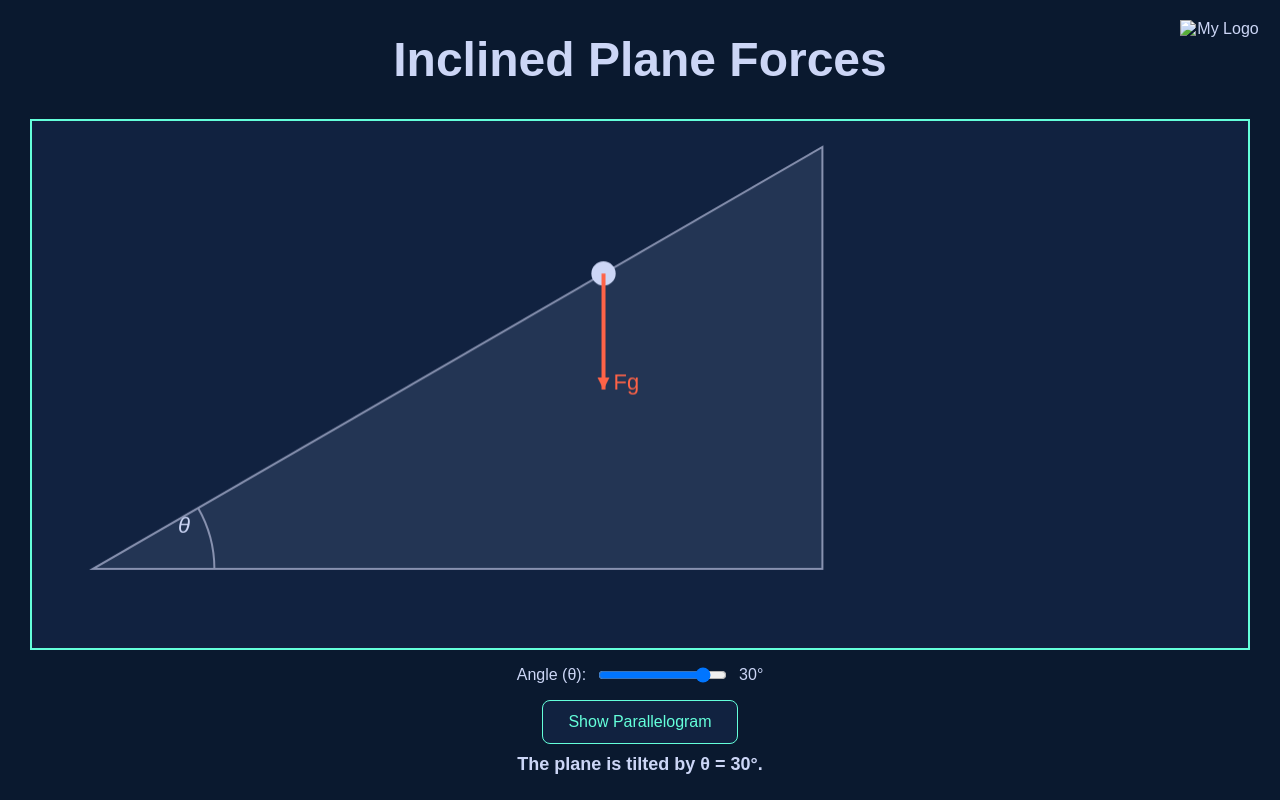
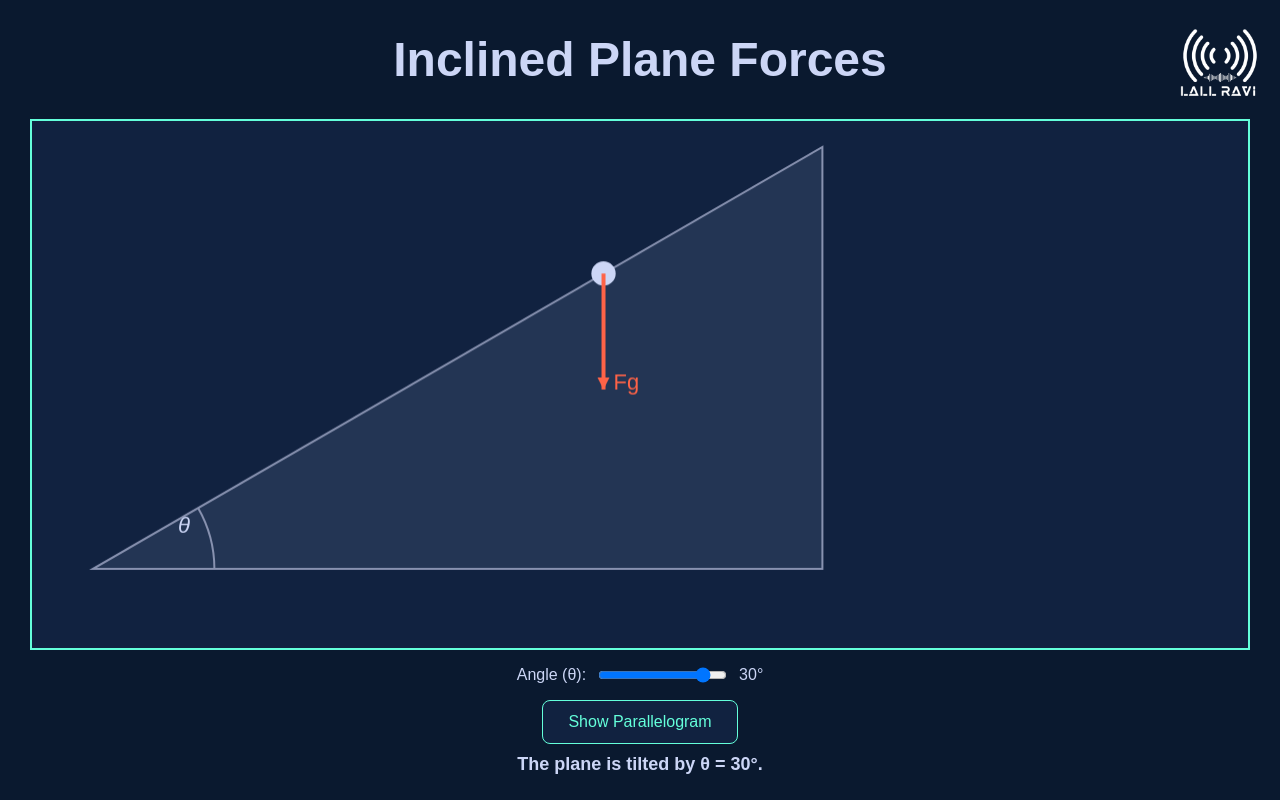
Before and after one commit to lallravi/Inclined-plane-forces, a plain HTML site: page index.html in a window 1280 px wide. Drawn offline with Linux system fonts and the light colour scheme.

Commit message:
Update index.html

```diff
--- a/index.html
+++ b/index.html
@@ -77,7 +77,7 @@
 </head>
 <body>
 
-    <img id="logo" src="lr1.png" alt="My Logo">
+    <img id="logo" src="lr-1.png" alt="My Logo">
 
     <h1 id="mainTitle">Inclined Plane Forces</h1>
     <canvas id="vectorCanvas"></canvas>
```
